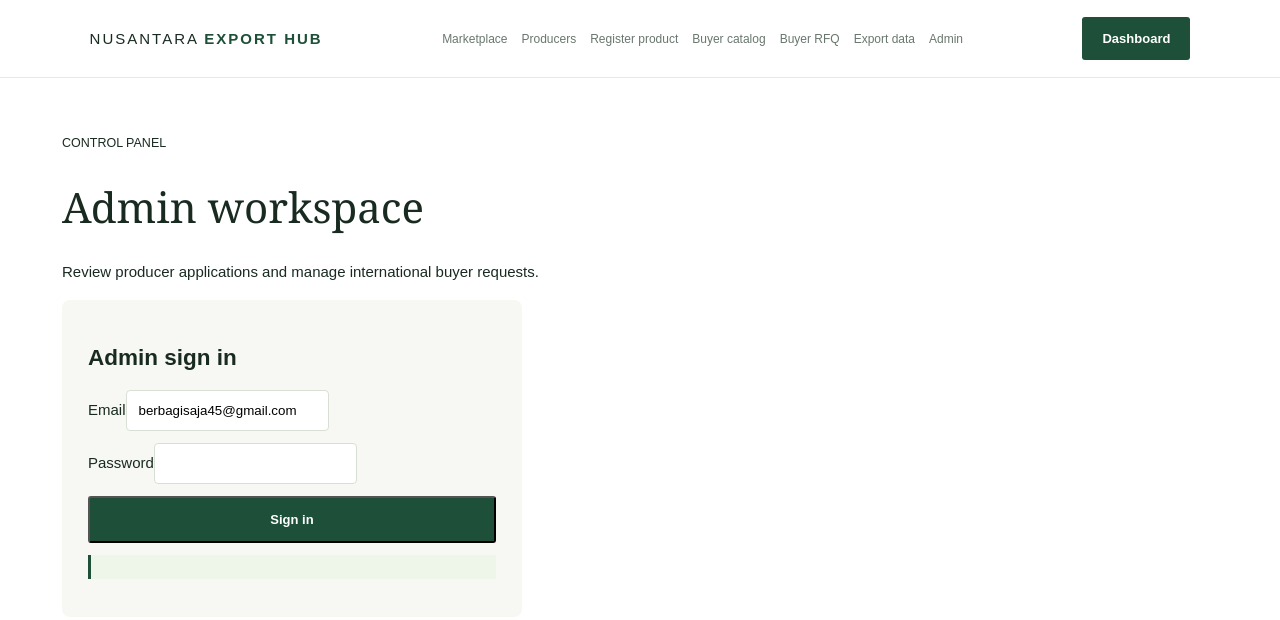
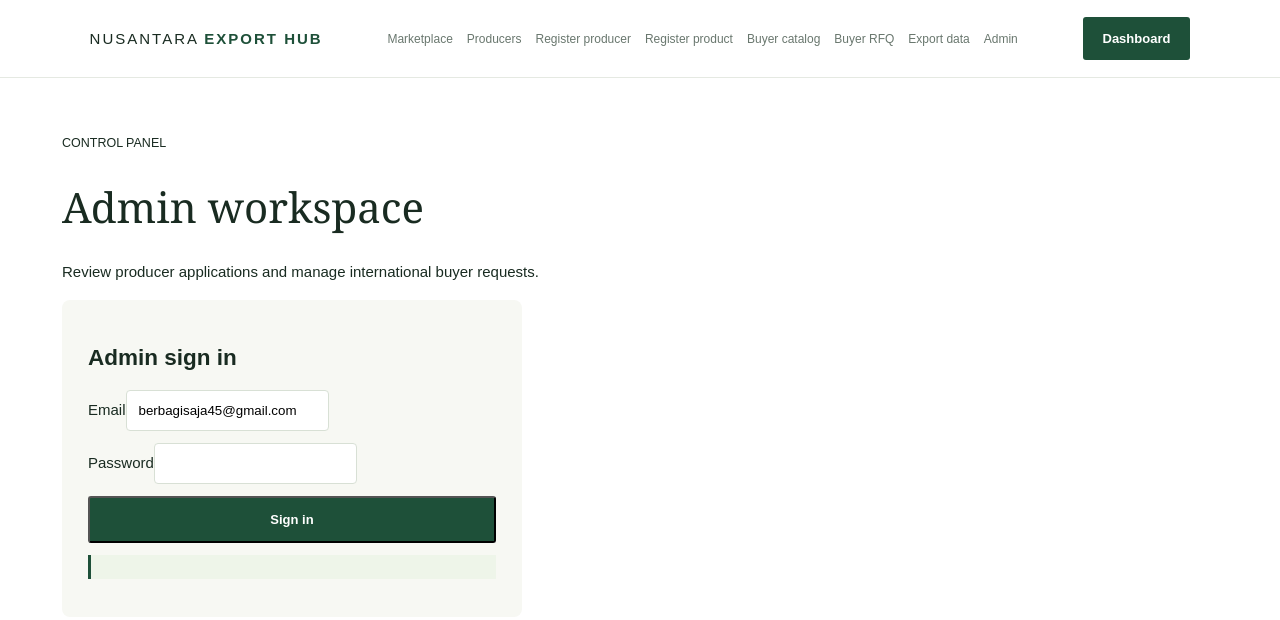
Before and after one commit to berbagisaja45-droid/nusantara-export-hub, a plain HTML site: page web/admin.html in a window 1280 px wide. Drawn offline with Linux system fonts and the light colour scheme.

Commit message:
Add dedicated producer registration navigation across all feature screens

```diff
--- a/web/admin.html
+++ b/web/admin.html
@@ -33,7 +33,7 @@
 
 
 
-</style></head><body><header><a class="brand" href="index.html">NUSANTARA <b>EXPORT HUB</b></a><nav><a href="marketplace.html">Marketplace</a><a href="producers.html">Producers</a><a href="product-submit.html">Register product</a><a href="buyer-catalog.html">Buyer catalog</a><a href="buyer.html">Buyer RFQ</a><a href="export-intelligence.html">Export data</a><a href="admin.html">Admin</a></nav><a class="button" href="index.html">Dashboard</a></header>
+</style></head><body><header><a class="brand" href="index.html">NUSANTARA <b>EXPORT HUB</b></a><nav><a href="marketplace.html">Marketplace</a><a href="producers.html">Producers</a><a href="producer-register.html">Register producer</a><a href="product-submit.html">Register product</a><a href="buyer-catalog.html">Buyer catalog</a><a href="buyer.html">Buyer RFQ</a><a href="export-intelligence.html">Export data</a><a href="admin.html">Admin</a></nav><a class="button" href="index.html">Dashboard</a></header>
 <main class="admin-wrap"><small>CONTROL PANEL</small><h1 style="font:42px Georgia">Admin workspace</h1><p>Review producer applications and manage international buyer requests.</p>
 <section id="login-panel" class="admin-card admin-login"><h2>Admin sign in</h2><form id="login-form" class="admin-form"><label>Email<input name="email" type="email" required autocomplete="username" value="berbagisaja45@gmail.com"></label><label>Password<input name="password" type="password" required autocomplete="current-password"></label><button class="button" type="submit">Sign in</button></form><p id="login-note" class="form-note" role="status"></p></section>
 <section id="dashboard" class="hidden">
```
